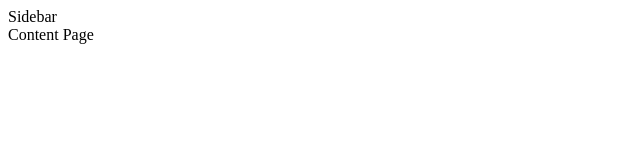
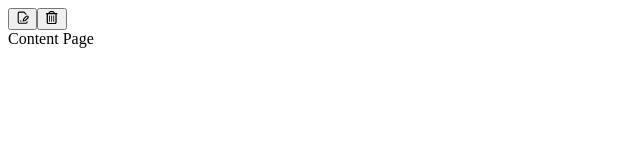
Before and after one commit to souraOP/NoteDrop, a React (Vite) app in the folder src/renderer/: page / in a window 1280 px wide. Shown: the top 160 px of the page, without its empty margins (0-640 px from the left). Built offline with nearby package versions, Linux system fonts and the light colour scheme.

Commit message:
Adding buttons inside sidebar

```diff
--- a/src/renderer/src/App.tsx
+++ b/src/renderer/src/App.tsx
@@ -1,11 +1,13 @@
-import { Content, RootLayout, Sidebar, DragTopBar } from '@/components'
+import { Content, RootLayout, Sidebar, DragTopBar, ServiceButtonContainer } from '@/components'
 
 const App = () => {
   return (
     <>
       <DragTopBar />
       <RootLayout>
-        <Sidebar className="p-3">Sidebar</Sidebar>
+        <Sidebar className="p-3">
+          <ServiceButtonContainer className="flex justify-between mt-1" />
+        </Sidebar>
         <Content className="p-2 border-l border-l-white/20 bg-zinc-950/50">Content Page</Content>
       </RootLayout>
     </>
--- /dev/null
+++ b/src/renderer/src/components/Button/AddNewNoteButton.tsx
@@ -0,0 +1,10 @@
+import { ServiceButton, ServiceButtonProps } from '@/components'
+import { LuFileSignature } from 'react-icons/lu'
+
+export const AddNewNoteButton = ({ ...props }: ServiceButtonProps) => {
+  return (
+    <ServiceButton {...props}>
+      <LuFileSignature className="w-4 h-4 text-zinc-300" />
+    </ServiceButton>
+  )
+}
--- /dev/null
+++ b/src/renderer/src/components/Button/DeleteNoteButton.tsx
@@ -0,0 +1,10 @@
+import { ServiceButton } from '@/components'
+import { FaRegTrashCan } from 'react-icons/fa6'
+
+export const DeleteNoteButton = ({ ...props }) => {
+  return (
+    <ServiceButton {...props}>
+      <FaRegTrashCan className="w-4 h-4 text-zinc-300" />
+    </ServiceButton>
+  )
+}
--- /dev/null
+++ b/src/renderer/src/components/Button/ServiceButton.tsx
@@ -0,0 +1,18 @@
+import { ComponentProps } from 'react'
+import { twMerge } from 'tailwind-merge'
+
+export type ServiceButtonProps = ComponentProps<'button'>
+
+export const ServiceButton = ({ className, children, ...props }: ServiceButtonProps) => {
+  return (
+    <button
+      className={twMerge(
+        'rounded-lg px-2 py-1 border border-zinc-500/60 hover:bg-zinc-700/50 duration-100 transition-colors',
+        className
+      )}
+      {...props}
+    >
+      {children}
+    </button>
+  )
+}
--- /dev/null
+++ b/src/renderer/src/components/Button/ServiceButtonContainer.tsx
@@ -0,0 +1,11 @@
+import { AddNewNoteButton, DeleteNoteButton } from '@/components'
+import { ComponentProps } from 'react'
+
+export const ServiceButtonContainer = ({ ...props }: ComponentProps<'div'>) => {
+  return (
+    <div {...props}>
+      <AddNewNoteButton />
+      <DeleteNoteButton />
+    </div>
+  )
+}
--- /dev/null
+++ b/src/renderer/src/components/Button/index.ts
@@ -0,0 +1,4 @@
+export * from './ServiceButton'
+export * from './AddNewNoteButton'
+export * from './DeleteNoteButton'
+export * from './ServiceButtonContainer'
--- a/src/renderer/src/components/index.ts
+++ b/src/renderer/src/components/index.ts
@@ -1,2 +1,3 @@
 export * from './AppLayout'
 export * from './DragTopBar'
+export * from './Button'
```
